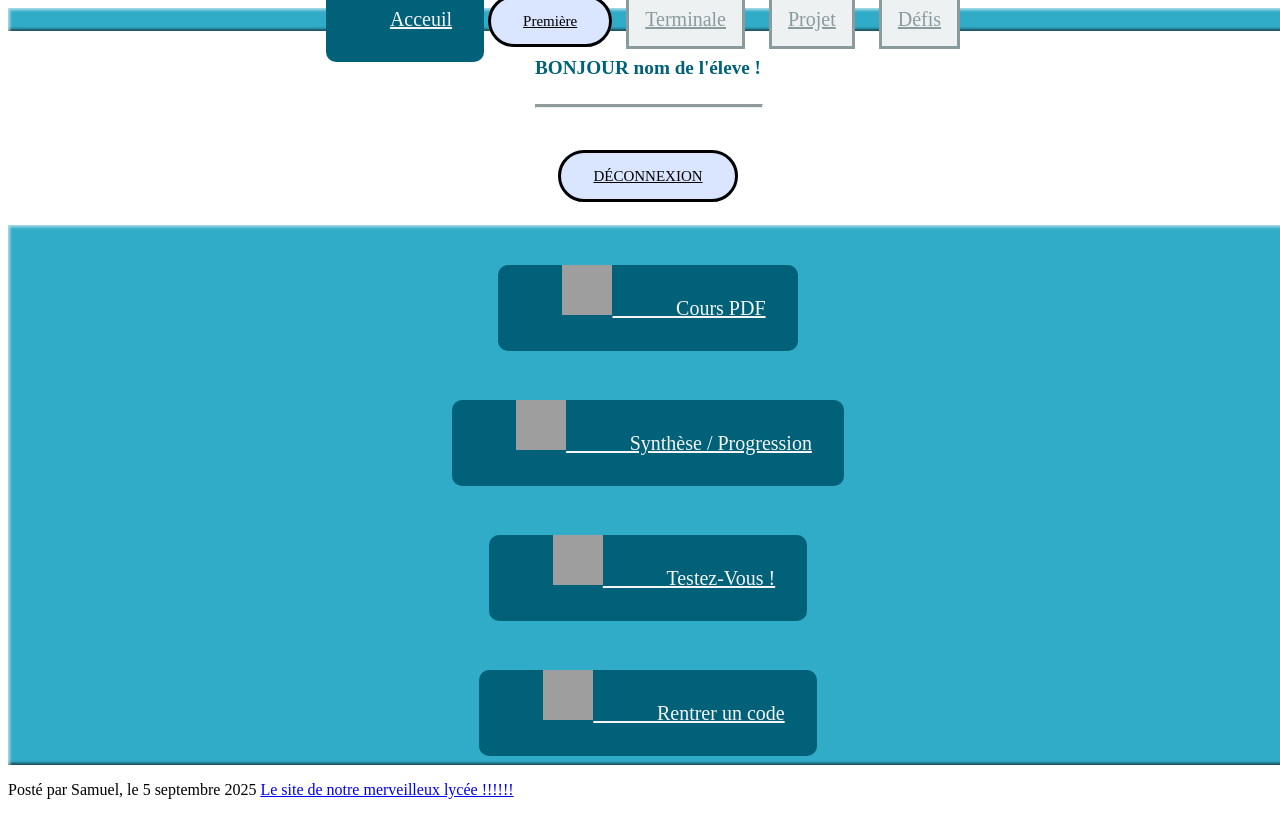
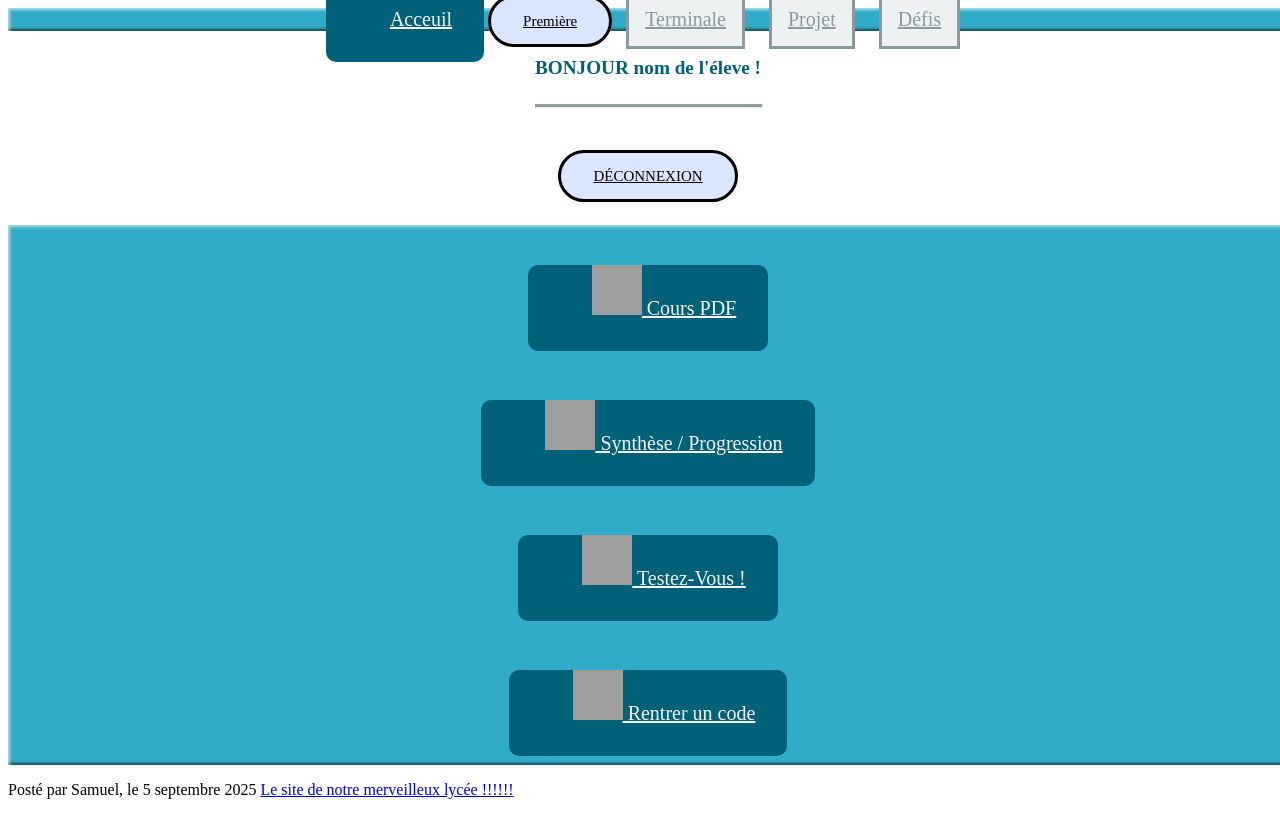
Before and after one commit to VNicolasNSI/sitensi, a PHP site: page / in a window 1280 px wide. Run offline with PHP 8.4, Linux system fonts and the light colour scheme; grey boxes are pictures that could not be loaded.

Commit message:
hgjjhbjh

```diff
--- a/SiteNSISamuel/base.css
+++ b/SiteNSISamuel/base.css
@@ -60,7 +60,7 @@ body {
 
 }
 .connexion:hover {
-	transform: scale(1.1);
+	transform: scale(1.2);
 }
 .haut {
 	display: flex;
--- a/SiteNSISamuel/index.php
+++ b/SiteNSISamuel/index.php
@@ -52,25 +52,25 @@ try {
 		<article class="connexion">
 			<a role="button" href="depot.php" class="attributa">
 			<img width="50" height="50" title="1" src="https://cdn-icons-png.flaticon.com/512/80/80942.png">
-			⠀⠀⠀⠀Cours PDF
+			Cours PDF
 			</a>
 		</article>
 		<article class="connexion">
 			<a role="button" href="synthese.php" class="attributa">
 			<img width="50" height="50" title="8" src="https://cdn-icons-png.flaticon.com/512/722/722013.png">
-			⠀⠀⠀⠀Synthèse / Progression
+			Synthèse / Progression
 			</a>
 		</article>
 		<article class="connexion">
 			<a role="button" href="quizz.php" class="attributa">
 			<img width="50" height="50" title="0" src="https://cdn-icons-png.flaticon.com/512/3400/3400784.png">
-			⠀⠀⠀⠀Testez-Vous !
+			Testez-Vous !
 			</a>
 		</article>
 		<article class="connexion">
 			<a role="button" href="code.php" class="attributa">
 			<img width="50" height="50" title="9" src="https://cdn-icons-png.flaticon.com/512/345/345535.png">
-			⠀⠀⠀⠀Rentrer un code
+			Rentrer un code
 			</a>
 		</article>
 	</section>
```
